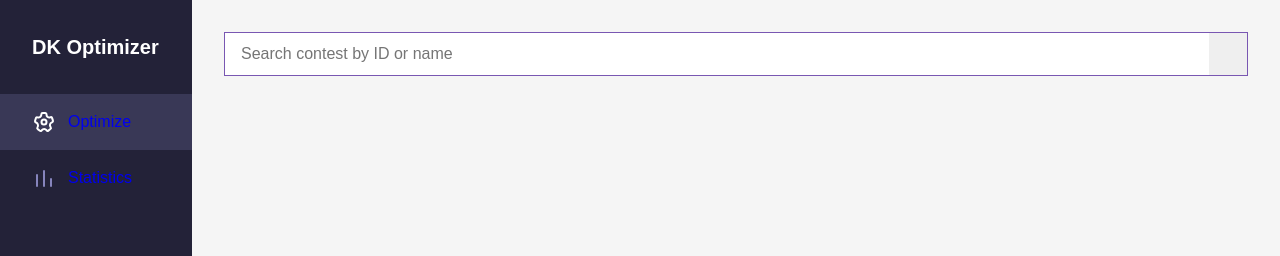
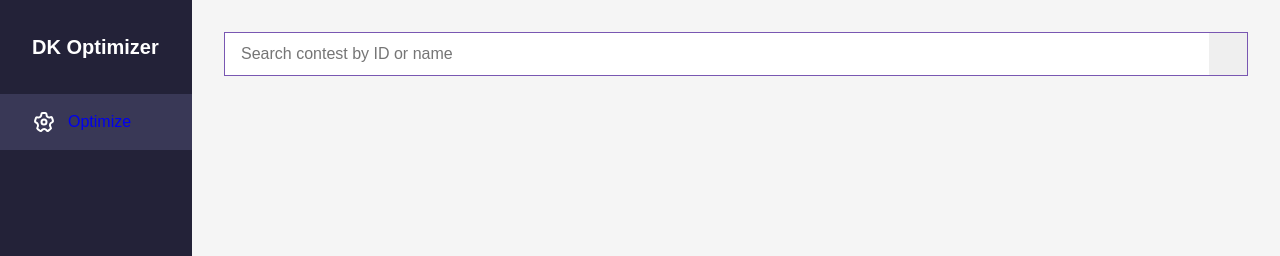
Before and after one commit to donlaur/draftkings-optimizer, a Gatsby site: page / in a window 1280 px wide. Shown: the top 256 px of the page. Built offline with nearby package versions, Linux system fonts and the light colour scheme; Gatsby itself is replaced by a stand-in of ours.

Commit message:
Temporariliy remove statistics page

```diff
--- a/src/components/global/aside-nav.tsx
+++ b/src/components/global/aside-nav.tsx
@@ -14,12 +14,12 @@
                                     Optimize
                             </Link>
                         </li>
-                        <li className="aside-nav__item">
+                        {/* <li className="aside-nav__item">
                             <Link to="/statistics/" className="aside-nav__link" activeClassName="aside-nav__link--active">
                                 <svg xmlns="http://www.w3.org/2000/svg" viewBox="0 0 24 24" width="24" height="24"><g data-name="Layer 2"><g data-name="bar-chart"><rect transform="rotate(90 12 12)" opacity="0"/><path d="M12 4a1 1 0 0 0-1 1v15a1 1 0 0 0 2 0V5a1 1 0 0 0-1-1z"/><path d="M19 12a1 1 0 0 0-1 1v7a1 1 0 0 0 2 0v-7a1 1 0 0 0-1-1z"/><path d="M5 8a1 1 0 0 0-1 1v11a1 1 0 0 0 2 0V9a1 1 0 0 0-1-1z"/></g></g></svg>
                                     Statistics
                             </Link>
-                        </li>
+                        </li> */}
                         {/* <li className="aside-nav__item"><a href="/" className="aside-nav__link"><svg xmlns="http://www.w3.org/2000/svg" viewBox="0 0 24 24" width="24" height="24"><g data-name="Layer 2"><g data-name="bell"><rect opacity="0"/><path d="M20.52 15.21l-1.8-1.81V8.94a6.86 6.86 0 0 0-5.82-6.88 6.74 6.74 0 0 0-7.62 6.67v4.67l-1.8 1.81A1.64 1.64 0 0 0 4.64 18H8v.34A3.84 3.84 0 0 0 12 22a3.84 3.84 0 0 0 4-3.66V18h3.36a1.64 1.64 0 0 0 1.16-2.79zM14 18.34A1.88 1.88 0 0 1 12 20a1.88 1.88 0 0 1-2-1.66V18h4zM5.51 16l1.18-1.18a2 2 0 0 0 .59-1.42V8.73A4.73 4.73 0 0 1 8.9 5.17 4.67 4.67 0 0 1 12.64 4a4.86 4.86 0 0 1 4.08 4.9v4.5a2 2 0 0 0 .58 1.42L18.49 16z"/></g></g></svg>News</a></li>
                         <li className="aside-nav__item"><a href="/" className="aside-nav__link"><svg xmlns="http://www.w3.org/2000/svg" viewBox="0 0 24 24" width="24" height="24"><g data-name="Layer 2"><g data-name="info"><rect transform="rotate(180 12 12)" opacity="0"/><path d="M12 2a10 10 0 1 0 10 10A10 10 0 0 0 12 2zm0 18a8 8 0 1 1 8-8 8 8 0 0 1-8 8z"/><circle cx="12" cy="8" r="1"/><path d="M12 10a1 1 0 0 0-1 1v5a1 1 0 0 0 2 0v-5a1 1 0 0 0-1-1z"/></g></g></svg>About</a></li> */}
                     </ul>
```
